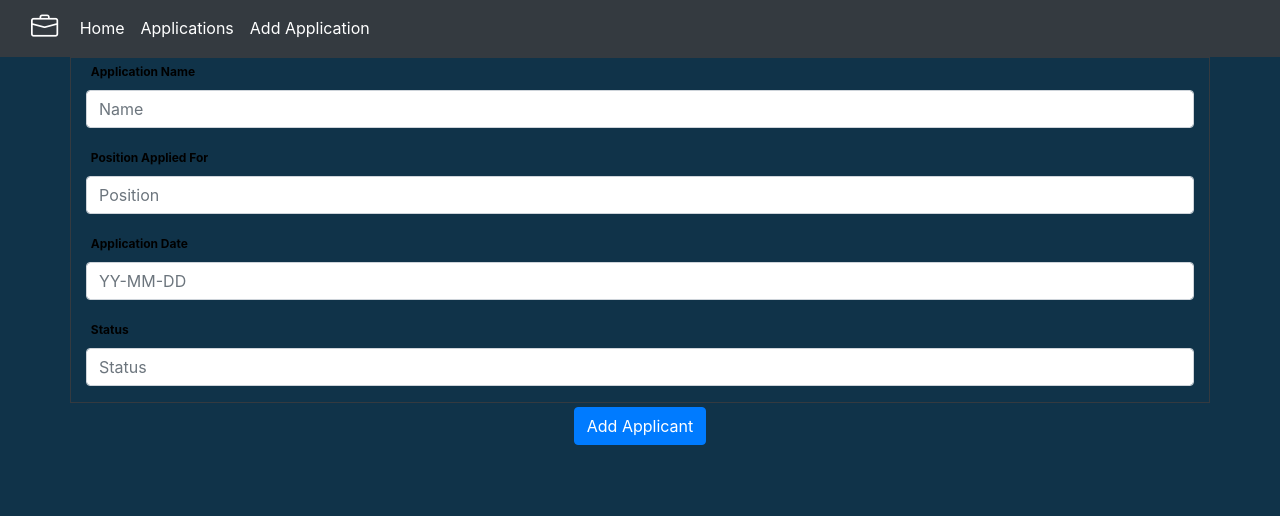
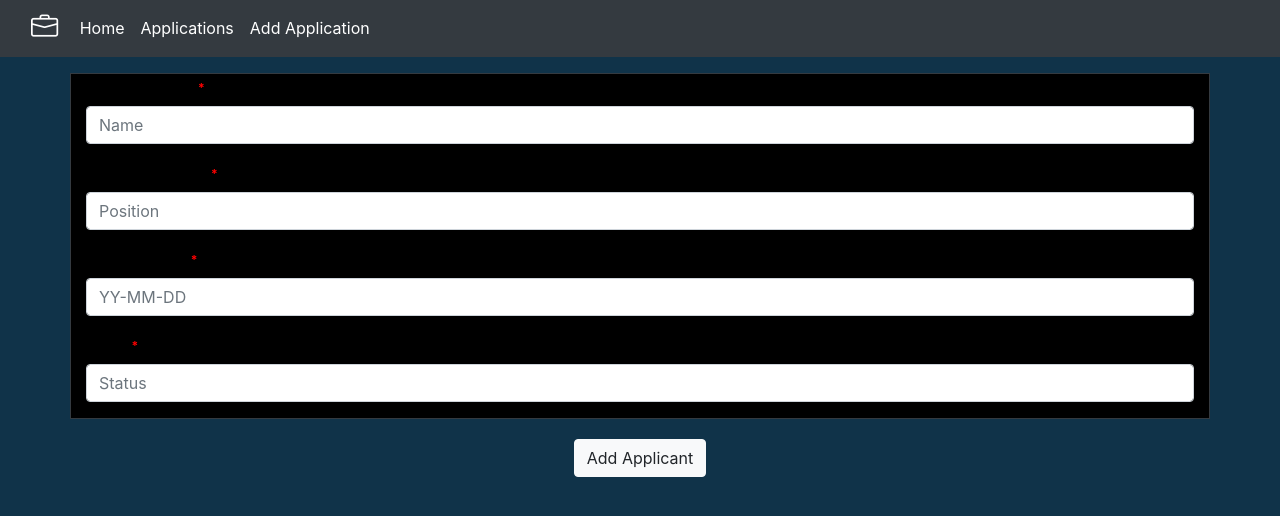
Before and after one commit to Vansh2204/Node-React, a React (Create React App) app: page /employee/add in a window 1280 px wide. Shown: the top 516 px of the page. Built offline with nearby package versions, Linux system fonts and the light colour scheme.

Commit message:
Updated EmployeeAdd.js

```diff
--- a/src/components/EmployeeAdd.js
+++ b/src/components/EmployeeAdd.js
@@ -28,21 +28,21 @@ export function EmployeeAdd() {
 
     return (
         <>
-            <div class="container border border-dark">
+            <div class="container border border-dark mt-3" style={{ backgroundColor: "black" }}>
                 <div class="mb-3">
-                    <label for="exampleFormControlInput1" class="form-label" style={{ color: "black" }}><span class="badge text-bg-secondary">Application Name</span></label>
+                    <label for="exampleFormControlInput1" class="form-label" style={{ color: "black" }}><span class="badge text-bg-secondary">Application Name <span class="text" style={{ color: "red" }}>*</span></span></label>
                     <input type="text" value={employee.ApplicationName} class="form-control " id="exampleFormControlInput1" placeholder="Name" onChange={(e) => { setemployee({ ...employee, ApplicationName: e.target.value }) }} />
                 </div>
                 <div class="mb-3">
-                    <label for="exampleFormControlInput1" class="form-label" style={{ color: "black" }}><span class="badge text-bg-secondary">Position Applied For</span></label>
+                    <label for="exampleFormControlInput1" class="form-label" style={{ color: "black" }}><span class="badge text-bg-secondary">Position Applied For <span class="text" style={{ color: "red" }}>*</span></span></label>
                     <input type="text" value={employee.PositionAppliedFor} class="form-control " id="exampleFormControlInput1" placeholder="Position" onChange={(e) => { setemployee({ ...employee, PositionAppliedFor: e.target.value }) }} />
                 </div>
                 <div class="mb-3">
-                    <label for="exampleFormControlInput1" class="form-label" style={{ color: "black" }}><span class="badge text-bg-secondary">Application Date</span></label>
+                    <label for="exampleFormControlInput1" class="form-label" style={{ color: "black" }}><span class="badge text-bg-secondary">Application Date <span class="text" style={{ color: "red" }}>*</span></span></label>
                     <input type="text" value={employee.ApplicationDate} class="form-control " id="exampleFormControlInput1" placeholder="YY-MM-DD" onChange={(e) => { setemployee({ ...employee, ApplicationDate: e.target.value }) }} />
                 </div>
                 <div class="mb-3">
-                    <label for="exampleFormControlInput1" class="form-label " style={{ color: "black" }}><span class="badge text-bg-secondary">Status </span></label>
+                    <label for="exampleFormControlInput1" class="form-label " style={{ color: "black" }}><span class="badge text-bg-secondary">Status <span class="text" style={{ color: "red" }}>*</span> </span></label>
                     <input type="text" value={employee.Status} class="form-control " id="exampleFormControlInput1" placeholder="Status" onChange={(e) => { setemployee({ ...employee, Status: e.target.value }) }} />
                 </div>
             </div>
@@ -52,7 +52,7 @@ export function EmployeeAdd() {
             <div class="container" style={{ alignItems: "center" }}>
                 <div class="row justify-content-center">
                     <div class="p-1">
-                        <a href="#" class="btn btn-primary" onClick={() => {
+                        <a href="#" class="btn btn-light mt-3" onClick={() => {
                             if (params.id > 0) {
                                 fetch(
                                     "http://localhost:5000/employees" +
```
